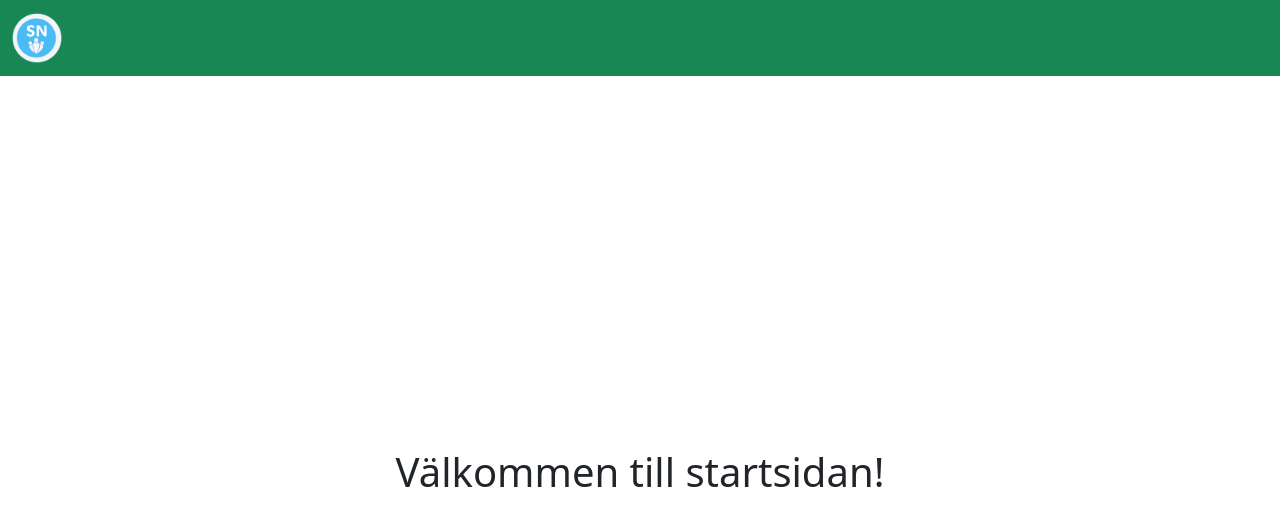
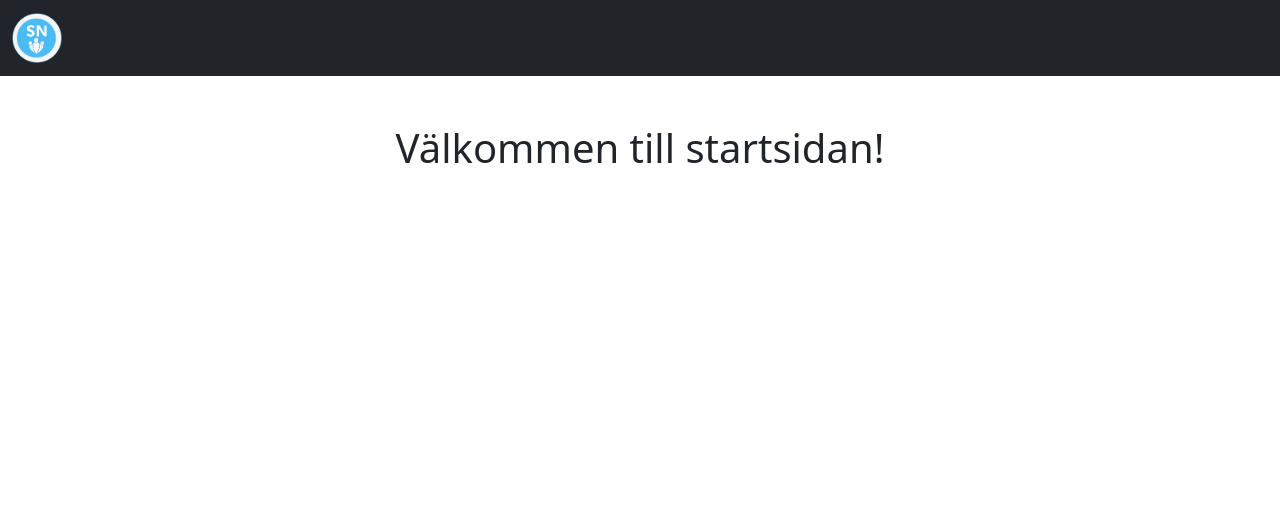
Before and after one commit to WilliamSkogh/SocialNetwork, a React (Vite) app in the folder frontend/: page / in a window 1280 px wide. Shown: the top 526 px of the page. Built offline with nearby package versions, Linux system fonts and the light colour scheme.

Commit message:
update Header background color to dark; adjust Home container margin; add registration link to LoginPage

```diff
--- a/frontend/src/components/Header.tsx
+++ b/frontend/src/components/Header.tsx
@@ -3,7 +3,7 @@ import logo from "../assets/sn-high-resolution-logo-transparent.png";
 
 export default function Header() {
     return (
-        <Navbar bg="success" expand="lg" sticky="top">
+        <Navbar bg="dark" expand="lg" sticky="top">
             <Container fluid>
                 <Navbar.Brand href="/" className="">
                     <img
--- a/frontend/src/pages/Home.tsx
+++ b/frontend/src/pages/Home.tsx
@@ -2,7 +2,7 @@ import { Container } from "react-bootstrap";
 
 export default function Home() {
     return (
-        <Container className="d-flex align-items-center justify-content-center" style={{ minHeight: "100vh" }}>
+        <Container className="d-flex align-items-center justify-content-center mt-5">
             <h1>Välkommen till startsidan!</h1>
         </Container>
     );
--- a/frontend/src/pages/LoginPage.tsx
+++ b/frontend/src/pages/LoginPage.tsx
@@ -51,6 +51,9 @@ export default function LoginPage() {
                         </Form>
                     </Card.Body>
                 </Card>
+                <div className="w-100 text-center mt-2">
+                    Har du inget konto? <a href="/register">Registrera dig här</a>
+                </div>
             </div>
         </Container>
 
```
